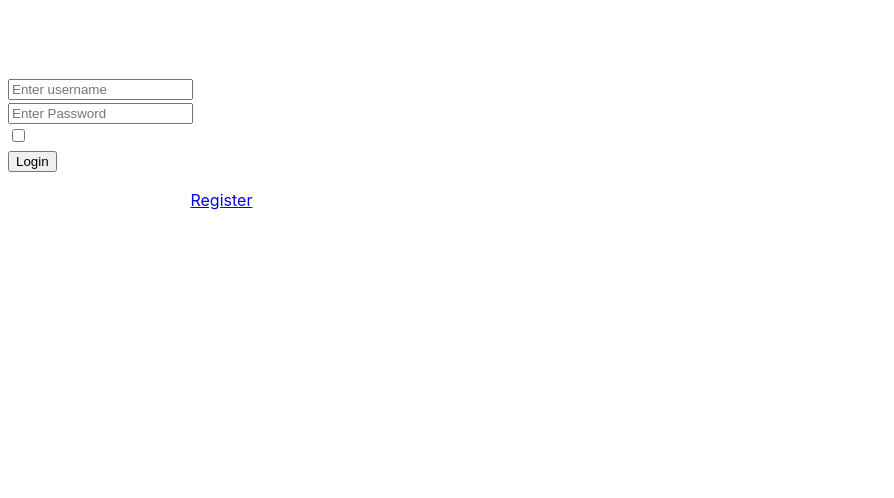
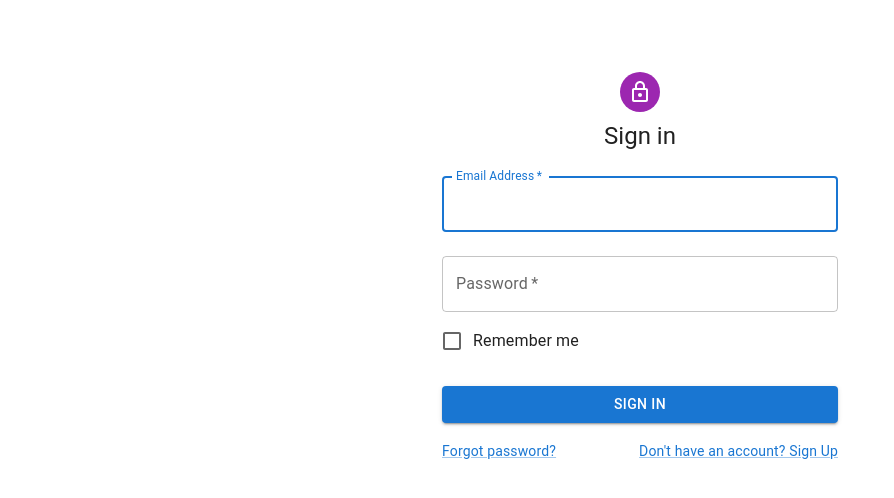
Before and after one commit to Deepak-Work/SE-Dev_Project, a React (Vite) app in the folder campusconnect/frontend/: page /login in a window 1280 px wide. Shown: the top 498 px of the page, without its empty margins (0-894 px from the left). Built offline with nearby package versions, Linux system fonts and the light colour scheme.

Commit message:
login updated

```diff
--- a/campusconnect/frontend/src/components/Login.tsx
+++ b/campusconnect/frontend/src/components/Login.tsx
@@ -1,54 +1,123 @@
+
+import '../index.css';
+
+import Cookies from 'js-cookie';
+import Button from '@mui/material/Button';
+import CssBaseline from '@mui/material/CssBaseline';
+import TextField from '@mui/material/TextField';
+import LockOutlinedIcon from '@mui/icons-material/LockOutlined';
+import Grid from '@mui/material/Grid';
+import Box from '@mui/material/Box';
+import Typography from '@mui/material/Typography';
+import Container from '@mui/material/Container';
+import { createTheme, ThemeProvider } from '@mui/material/styles';
+import { Avatar, Checkbox, FormControlLabel, Link } from '@mui/material';
 import { useState } from 'react';
-import '../index.css';
-import FormTextElement from './UI/FormElement';
+import { useNavigate } from 'react-router-dom';
 
+interface Errors {
+  email: boolean;
+  password: boolean;
+}
 const Login = () => {
-    const [form, setForm] = useState({
-        'password': '',
-        'username': '',
-    });
+  const defaultTheme = createTheme();
+
+  const navigate = useNavigate();
+
+  const [errors, setErrors] = useState<Errors>({
+    email: false,
+    password: false,
+  })
 
 
+  const handleEmailChange = (event: any) => {
+    if (event.target.validity.valid) {
+      setErrors({...errors, email: false});
+    }
+    else {
+      setErrors({...errors, email: true});
+    }
+  }
+
+  const handlePasswordChange = (event: any) => {
+    if (event.target.validity.valid) {
+      setErrors({...errors, password: false});
+    }
+    else {
+      setErrors({...errors, password: true});
+    }
+  }
+    // const [form, setForm] = useState({
+    //     'password': '',
+    //     'username': '',
+    // });
+
+  const handleSubmit = async(event: React.FormEvent<HTMLFormElement>) => {
+    // Prevent default behavior for forms. We need this other some browsers (like Firefox) blocks the request.
+    event.preventDefault();
+
+    const data = new FormData(event.currentTarget);
+    const form: Form = {
+        email: data.get('email') as string,
+        password: data.get('password') as string,}
+
+      const headers = {
+        'Content-Type': 'application/json',
+        'X-CSRFToken': Cookies.get('csrftoken') || '',
+      }
+
+      const response: Response = await fetch('api/authentication/login', {
+        method: 'POST',
+        headers: headers,
+        body: JSON.stringify(form),
+      })
+
+      if (response.ok) {
+        navigate("/home");
+      }
+      else {
+        console.log("Login failed");
+      }
+  }
 
     return (
-        <div className="min-h-screen flex items-center justify-center bg-gray-50 py-12 px-4 sm:px-6 lg:px-8">
-  <div className="max-w-md w-full space-y-8">
-    <div>
-      <h2 className="mt-6 text-center text-3xl font-extrabold text-gray-900">
-        Login
-      </h2>
-    </div>
-    <form className="mt-8 space-y-6" action="#" method="POST">
-      <input type="hidden" name="remember" value="true" />
-      <div className="rounded-md shadow-sm -space-y-px">
-        <FormTextElement onChange={(e) => setForm({...form, username: e.currentTarget.value})} type="username" id="exampleFormControlInput1" placeholder="Enter username" label={''} className="appearance-none rounded-none relative block w-full px-3 py-2 border border-gray-300 placeholder-gray-500 text-black-900 rounded-t-md focus:outline-none focus:ring-indigo-500 focus:border-indigo-500 focus:z-10 sm:text-sm"/>
-        <FormTextElement onChange={(e) => setForm({...form, password: e.currentTarget.value})} type="password" id="exampleFormControlInput1" placeholder="Enter Password" label={''} className="appearance-none rounded-none relative block w-full px-3 py-2 border border-gray-300 placeholder-gray-500 text-black-900 rounded-b-md focus:outline-none focus:ring-indigo-500 focus:border-indigo-500 focus:z-10 sm:text-sm"/>
-      </div>
+      <ThemeProvider theme={defaultTheme}>
+      <Container component="main" maxWidth="xs">
+        <CssBaseline />
+        <Box sx={{marginTop: 8,display: 'flex', flexDirection: 'column', alignItems: 'center',}}>
+          <Avatar sx={{ m: 1, bgcolor: 'secondary.main' }}>
+            <LockOutlinedIcon />
+          </Avatar>
+          <Typography component="h1" variant="h5">
+            Sign in
+          </Typography>
+          <Box component="form" noValidate sx={{ mt: 1 }}>
+            <TextField margin="normal" onChange={handleEmailChange} required fullWidth id="email" label="Email Address" name="email" autoComplete="email" error={errors.email} autoFocus helperText={errors.email ? "Enter a valid NYU email id" : ""} inputProps={{ pattern: '.*\@nyu\.edu$'}}/>
+            <TextField margin="normal" onChange={handlePasswordChange} required fullWidth name="password" label="Password" type="password" id="password" error={errors.password} autoComplete="current-password" helperText={errors.password ? "Enter a valid password" : ""} inputProps={{pattern: '^(?=.*[a-z])(?=.*[A-Z])(?=.*\\d)(?=.*[@$!%*?&])[A-Za-z\\d@$!%*?&]{8,}$'}}/>
 
-      <div className="flex items-center justify-between">
-        <div className="flex items-center">
-          <input id="remember" name="remember" type="checkbox" className="h-4 w-4 text-indigo-600 focus:ring-indigo-500 border-gray-300 rounded" />
-          <label htmlFor="remember" className="ml-2 block text-sm text-gray-900">
-            Remember me
-          </label>
-        </div>
-      </div>
+            <FormControlLabel control={<Checkbox value="remember" color="primary" />}
+              label="Remember me"
+            />
+            <Button type="submit" onSubmit={handleSubmit} fullWidth variant="contained" color="primary" sx={{ mt: 3, mb: 2 }}>
+              Sign In
+            </Button>
+            <Grid container>
+              <Grid item xs>
+                <Link href="#" variant="body2">
+                  Forgot password?
+                </Link>
+              </Grid>
+              <Grid item>
+                <Link href="#" variant="body2">
+                  {"Don't have an account? Sign Up"}
+                </Link>
+              </Grid>
+            </Grid>
+          </Box>
+        </Box>
+      </Container>
+    </ThemeProvider>
+    );
 
-      <div>
-        <button type="submit" className="group relative w-full flex justify-center py-2 px-4 border border-transparent text-sm font-medium rounded-md text-white bg-indigo-600 hover:bg-indigo-700 focus:outline-none focus:ring-2 focus:ring-offset-2 focus:ring-indigo-500">
-          Login
-        </button>
-      </div>
-    </form>
-    <p className="mt-2 text-center text-sm text-gray-600">
-      Don't have an account? <a href="/register" className="font-medium text-indigo-600 hover:text-indigo-500">
-        Register
-      </a>
-    </p>
-  </div>
-</div>
-
-    )
 }
-
 export default Login;
```
Also changed, not shown: 2 other files (tests, documents, lock files or other folders).
